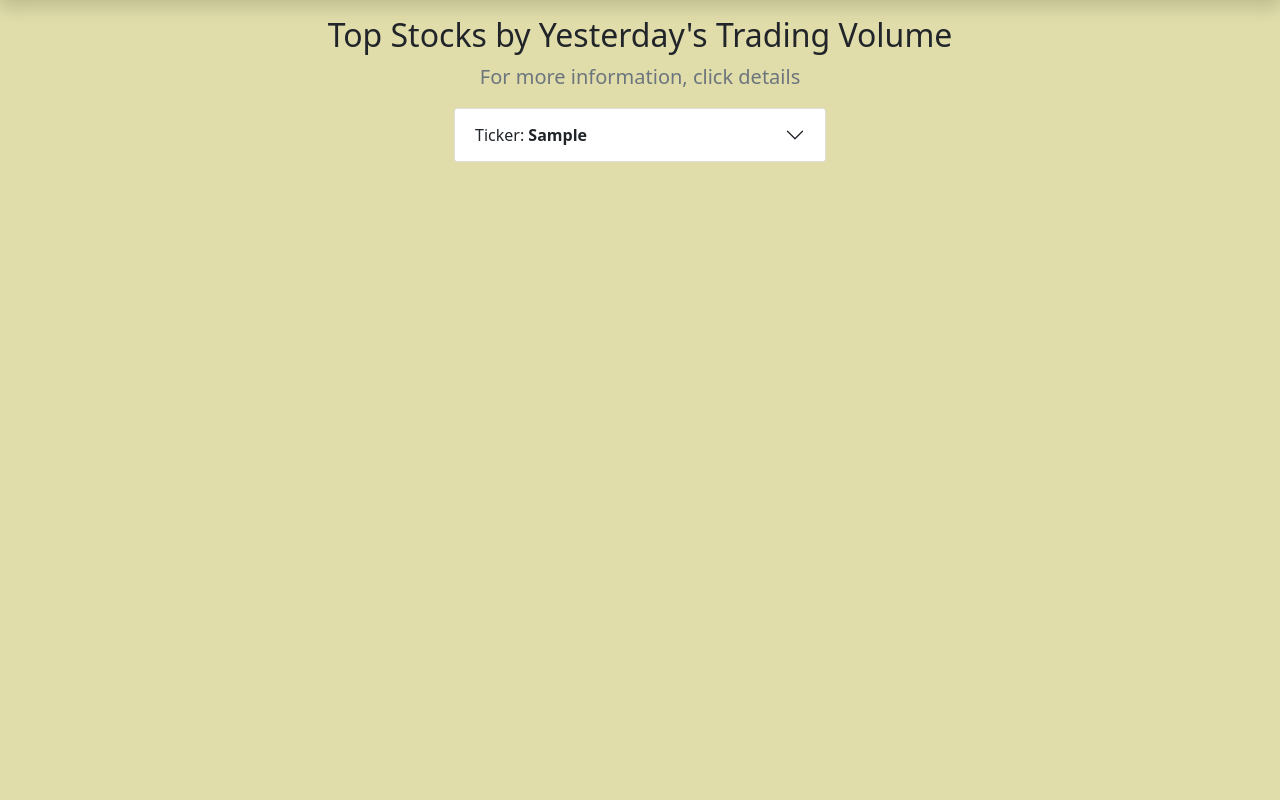
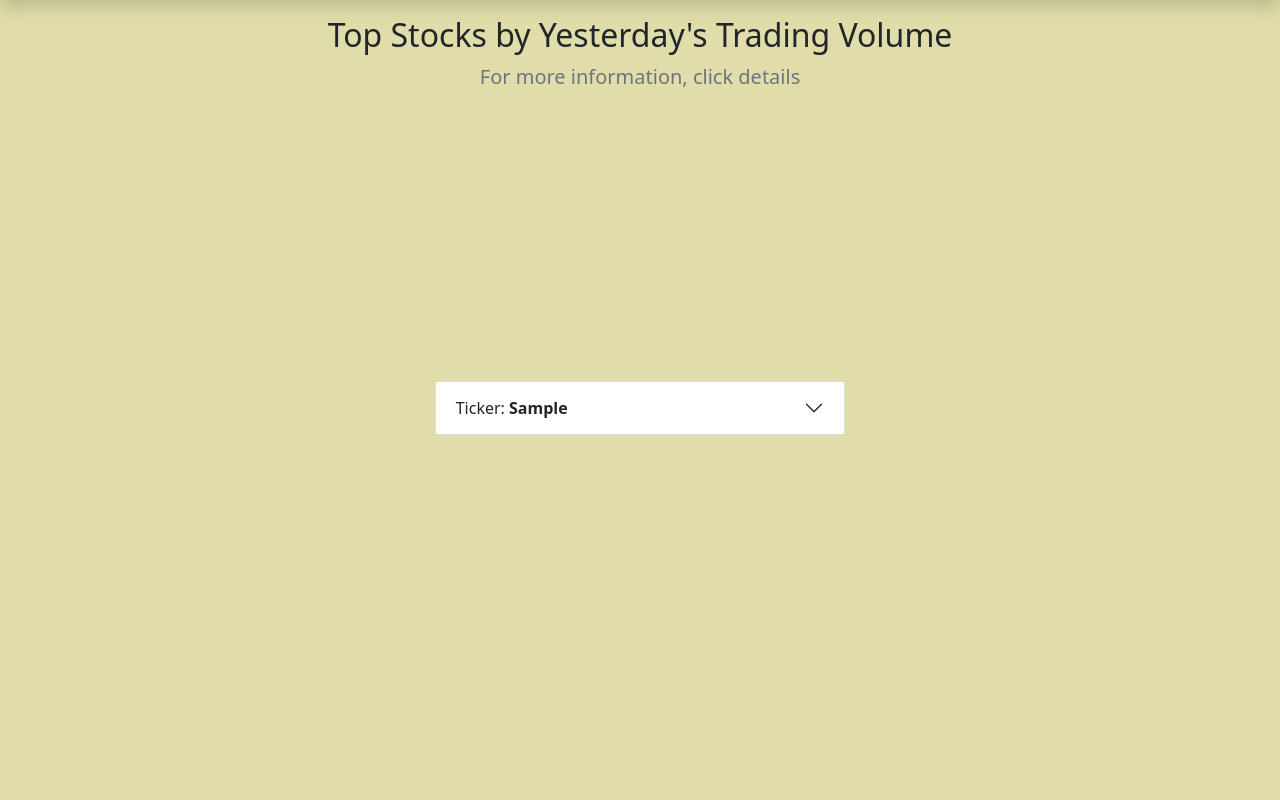
Before and after one commit to flyingisfreedom5/marketrace, a Django app: page /stocks/ in a window 1280 px wide. Shown: the part 61-861 px from the top of the page. Run offline with Django 4.2, Linux system fonts and the light colour scheme; a user stored in the database is signed in; tables that the repository leaves empty hold one stand-in row (values such as "Sample post").

Commit message:
updated stock index view

```diff
--- a/main_app/templates/about.html
+++ b/main_app/templates/about.html
@@ -2,9 +2,11 @@
 
 {% block content %}
 
+<section class="vh-100" style="background-color: #E0DDAA;">
 <h1>About MarkeTrace</h1>
 <hr>
 <p>Here at MarketTrace, we want you to save your keystrokes for making money</p>
 <footer>All Rights Reserved, &copy; 2022 MarkeTrace Inc LLC</footer>
+</section>
 
 {% endblock %}
--- a/main_app/templates/stock_index.html
+++ b/main_app/templates/stock_index.html
@@ -18,16 +18,16 @@
   </div>
 </section> -->
 
-<section class="stocks vh-100" style="background-color: #E0DDAA">
-  <div class="container-md">
-    <div class="text-center pt-3">
+<section class="stocks vh-100 w-100" style="background-color: #E0DDAA">
+  <div class="text-center pt-3">
       <h2>Top Stocks by Yesterday's Trading Volume</h2>
       <p class="lead text-muted">For more information, click details</p>
     </div>
-    <div class="row my-3">
+  <div class="container-md h-75 d-flex align-items-center justify-content-center">
+    <div class="row position-absolute h-75 w-50 overflow-auto">
       <div class="accordion d-flex flex-column justify-content-center align-items-center" id="stocks">
         {% for stock in stocks %}
-        <div class="accordion-item col-lg-4">
+        <div class="accordion-item col-lg-8">
           <h5 class="accordion-header" id="heading-1">
             <button class="accordion-button collapsed" type="button" data-bs-toggle="collapse" data-bs-target="#{{stock.ticker}}" aria-expanded="false" aria-controls="{{stock.ticker}}">
               <span>Ticker: <b>{{ stock.ticker }}</b></span>
--- a/main_app/views.py
+++ b/main_app/views.py
@@ -77,7 +77,7 @@ def stock_detail(request, stock_id):
 @login_required
 def stock_index(request):
 
-    stocks = Stock.objects.all()[:20]
+    stocks = Stock.objects.all()
     return render(request,'stock_index.html', {'stocks': stocks})
 
 
```
